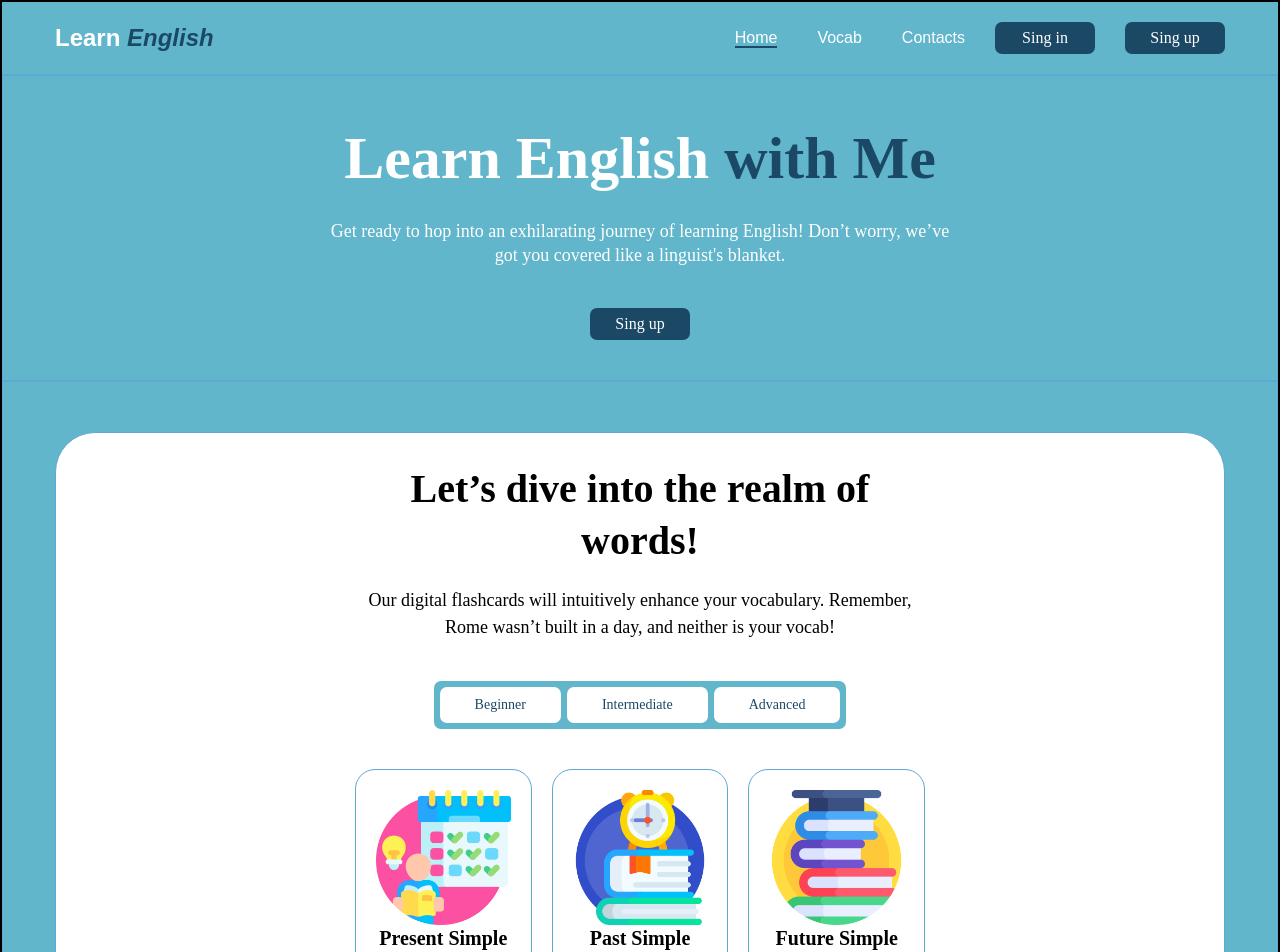
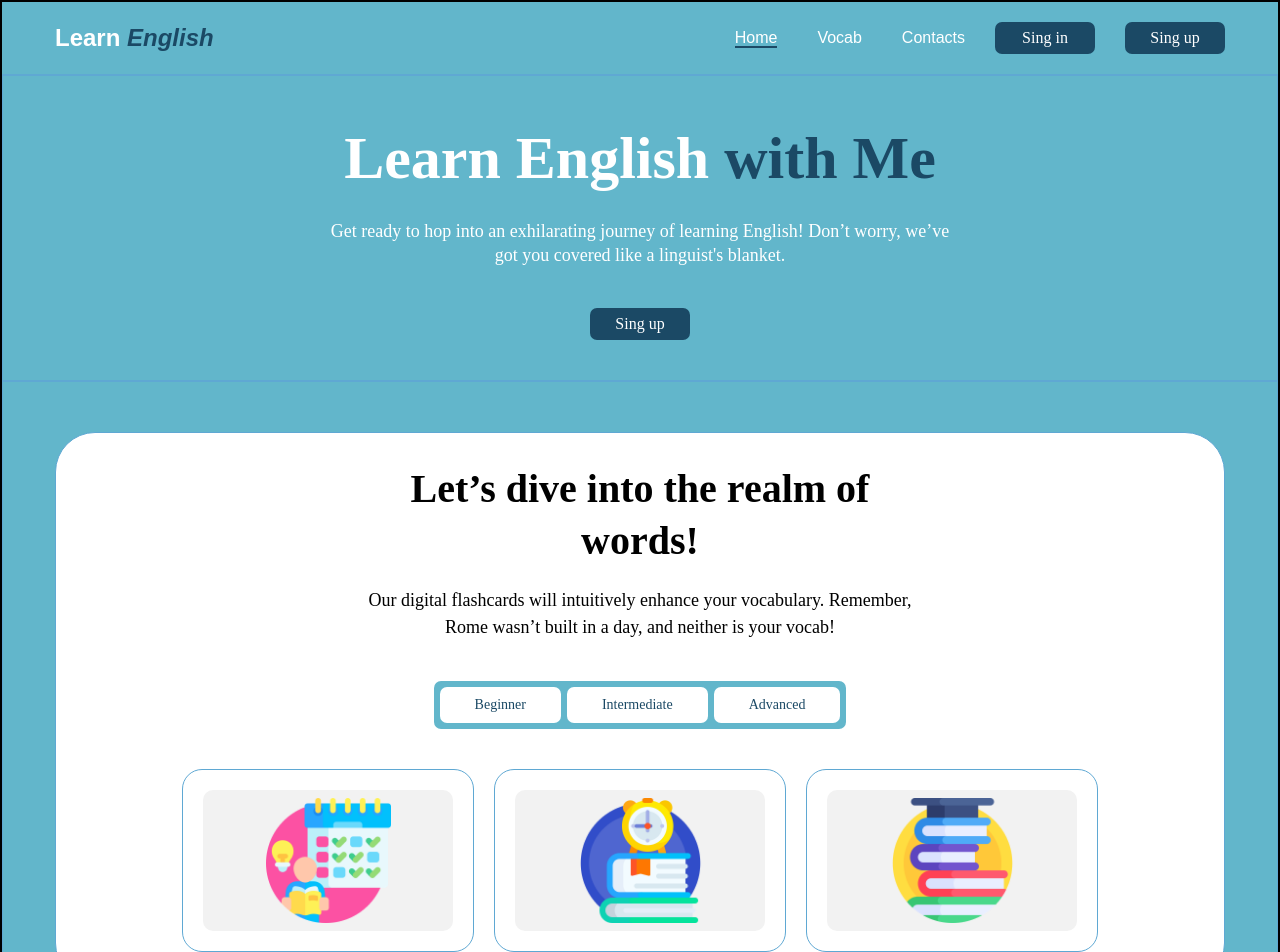
Before and after one commit to WeronikaGRIG/my-english-app, a React (Create React App) app: page / in a window 1280 px wide. Shown: the top 952 px of the page. Built offline with nearby package versions, Linux system fonts and the light colour scheme.

Commit message:
changed styles in comp Card

```diff
--- a/src/components/Card/Card.jsx
+++ b/src/components/Card/Card.jsx
@@ -4,11 +4,34 @@ export default function Card(props) {
     return (
 
         <div className="card__item">
-            <img src={props.img} alt="#" className="card__icon" />
+            {/* <img src={props.img} alt="#" className="card__icon" />
             <h3 className="title-3">{props.title}
             </h3>
-            <p className="card__descr">{props.descr}</p>
+            <p className="card__descr">{props.descr}</p> */}
+
+
+
+            <div class="card">
+                <img src={props.img} alt="#" className="card__icon" />
+                <div class="card__content">
+                    <h3 class="card__title">{props.title}</h3>
+                    <p class="card__description">{props.descr}</p>
+
+                    {/* перенести в компоненты кнопку */}
+                    <button class="card__button">Rules</button>
+                    <button class="card__button secondary">Practise</button>
+                </div>
+            </div>
+
+
+
+
+
         </div>
+
+
+
+
 
     )
 }
--- a/src/components/Home/Home.css
+++ b/src/components/Home/Home.css
@@ -164,3 +164,86 @@
 
 /* .card__descr {
 } */
+.card {
+    position: relative;
+    width: 250px;
+    aspect-ratio: 16/9;
+    background-color: #f2f2f2;
+    border-radius: 10px;
+    display: flex;
+    align-items: center;
+    justify-content: center;
+    overflow: hidden;
+    perspective: 1000px;
+    box-shadow: 0 0 0 5px #ffffff80;
+    transition: all 0.6s cubic-bezier(0.175, 0.885, 0.32, 1.275);
+}
+
+.card__icon {
+    width: 50%;
+    /* fill: #333; */
+    transition: all 0.6s cubic-bezier(0.175, 0.885, 0.32, 1.275);
+}
+
+.card__image {
+    width: 100%;
+    height: 100%;
+}
+
+.card:hover {
+    transform: scale(1.05);
+    box-shadow: 0 8px 16px rgba(255, 255, 255, 0.2);
+}
+
+.card__content {
+    position: absolute;
+    top: 0;
+    left: 0;
+    width: 100%;
+    height: 100%;
+    padding: 20px;
+    box-sizing: border-box;
+    background-color: var(--blue);
+    transform: rotateX(-90deg);
+    transform-origin: bottom;
+    transition: all 0.6s cubic-bezier(0.175, 0.885, 0.32, 1.275);
+}
+
+.card:hover .card__content {
+    transform: rotateX(0deg);
+}
+
+.card__title {
+    margin: 0;
+    font-size: 26px;
+    color: var(--white);
+    /* font-weight: 800; */
+}
+
+.card:hover .card__icon {
+    scale: 0;
+}
+
+.card__description {
+    margin: 10px 0 10px;
+    font-size: 16px;
+    color: var(--white);
+    line-height: 1.4;
+}
+
+.card__button {
+    padding: 8px 25px;
+    margin: 3px;
+    border-radius: 7px;
+    background: var(--purple);
+    border: none;
+    color: var(--white);
+    font-size: 14px;
+}
+
+.secondary {
+    background: var(--white);
+    color: var(--black);
+    border: 1px solid var(--blueB);
+    font-size: 14px;
+}
```
Also changed, not shown: src/components/Card/Card.css (deleted).
